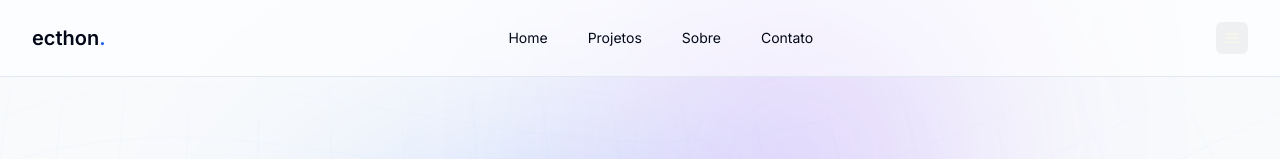
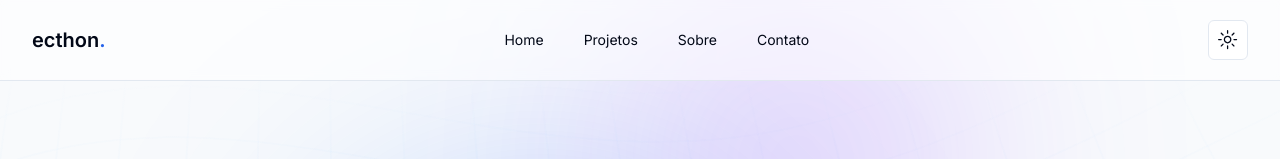
Before and after one commit to ecthon/ecthon-app, a Next.js app: page / in a window 1280 px wide. Shown: the top 159 px of the page. Built offline with nearby package versions, Linux system fonts and the light colour scheme.

Commit message:
feature: theme: add ModeToggle

```diff
--- a/package.json
+++ b/package.json
@@ -19,6 +19,7 @@
     "clsx": "^2.1.0",
     "lucide-react": "^0.315.0",
     "next": "14.0.4",
+    "next-themes": "^0.2.1",
     "react": "^18",
     "react-dom": "^18",
     "tailwind-merge": "^2.2.0",
--- a/src/app/layout.tsx
+++ b/src/app/layout.tsx
@@ -1,6 +1,7 @@
 import type { Metadata } from 'next'
 import { Inter } from 'next/font/google'
 import './globals.css'
+import { ThemeProvider } from '@/components/theme/theme-provider'
 
 const inter = Inter({ subsets: ['latin'] })
 
@@ -16,7 +17,16 @@ export default function RootLayout({
 }) {
   return (
     <html lang="en">
-      <body className={inter.className}>{children}</body>
+      <body className={inter.className}>
+        <ThemeProvider
+          attribute='class'
+          defaultTheme='system'
+          enableSystem
+          disableTransitionOnChange
+        >
+          {children}
+        </ThemeProvider>
+      </body>
     </html>
   )
 }
--- a/src/components/header/header.tsx
+++ b/src/components/header/header.tsx
@@ -4,6 +4,8 @@ import { Menu } from "./menu";
 import { MobileMenu } from "./mobile-menu";
 import { Button } from "../ui/button";
 import { useState } from "react";
+import { ModeToggle } from "../theme/theme-toggle";
+
 
 export function Header() {
   const [isActive, setIsActive] = useState(false)
@@ -16,8 +18,9 @@ export function Header() {
         <div className="flex w-[1216px] justify-between items-center mx-auto py-5 max-sm:py-2 max-sm:px-5">
           <h1 className="font-semibold text-xl max-sm:text-sm">ecthon<span className="text-blue-600">.</span></h1>
           <Menu />
+          <ModeToggle />
           <Button
-            className="flex w-8 h-8 items-center justify-center p-0 bg-black/5"
+            className="hidden max-sm:flex w-8 h-8 items-center justify-center p-0 bg-black/5"
             onClick={handleActive}
           >
             <HamburgerMenuIcon className="w-4 h-4 text-yellow-50"/>
--- a/src/components/header/mobile-menu.tsx
+++ b/src/components/header/mobile-menu.tsx
@@ -16,7 +16,7 @@ export function MobileMenu(props: any) {
           className="flex w-8 h-8 items-center justify-center p-0 bg-black/5"
           onClick={handleClick}
         >
-          <X className="w-4 h-4 text-yellow-50"/>
+          <X className="w-4 h-4 text-gray-500"/>
         </Button>
       </header>
       <div className="flex flex-col">
--- /dev/null
+++ b/src/components/theme/theme-provider.tsx
@@ -0,0 +1,9 @@
+'use client'
+
+import * as React from "react"
+import { ThemeProvider as NextThemesProvider } from "next-themes"
+import { type ThemeProviderProps } from "next-themes/dist/types"
+
+export function ThemeProvider({ children, ...props }: ThemeProviderProps) {
+  return <NextThemesProvider {...props}>{children}</NextThemesProvider>
+}
--- /dev/null
+++ b/src/components/theme/theme-toggle.tsx
@@ -0,0 +1,40 @@
+"use client"
+
+import * as React from "react"
+import { MoonIcon, SunIcon } from "@radix-ui/react-icons"
+import { useTheme } from "next-themes"
+
+import { Button } from "@/components/ui/button"
+import {
+  DropdownMenu,
+  DropdownMenuContent,
+  DropdownMenuItem,
+  DropdownMenuTrigger,
+} from "@/components/ui/dropdown-menu"
+
+export function ModeToggle() {
+  const { setTheme } = useTheme()
+
+  return (
+    <DropdownMenu>
+      <DropdownMenuTrigger asChild>
+        <Button variant="outline" size="icon">
+          <SunIcon className="h-[1.2rem] w-[1.2rem] rotate-0 scale-100 transition-all dark:-rotate-90 dark:scale-0" />
+          <MoonIcon className="absolute h-[1.2rem] w-[1.2rem] rotate-90 scale-0 transition-all dark:rotate-0 dark:scale-100" />
+          <span className="sr-only">Toggle theme</span>
+        </Button>
+      </DropdownMenuTrigger>
+      <DropdownMenuContent align="end">
+        <DropdownMenuItem onClick={() => setTheme("light")}>
+          Light
+        </DropdownMenuItem>
+        <DropdownMenuItem onClick={() => setTheme("dark")}>
+          Dark
+        </DropdownMenuItem>
+        <DropdownMenuItem onClick={() => setTheme("system")}>
+          System
+        </DropdownMenuItem>
+      </DropdownMenuContent>
+    </DropdownMenu>
+  )
+}
```
Also changed, not shown: 1 other file (tests, documents, lock files or other folders).
